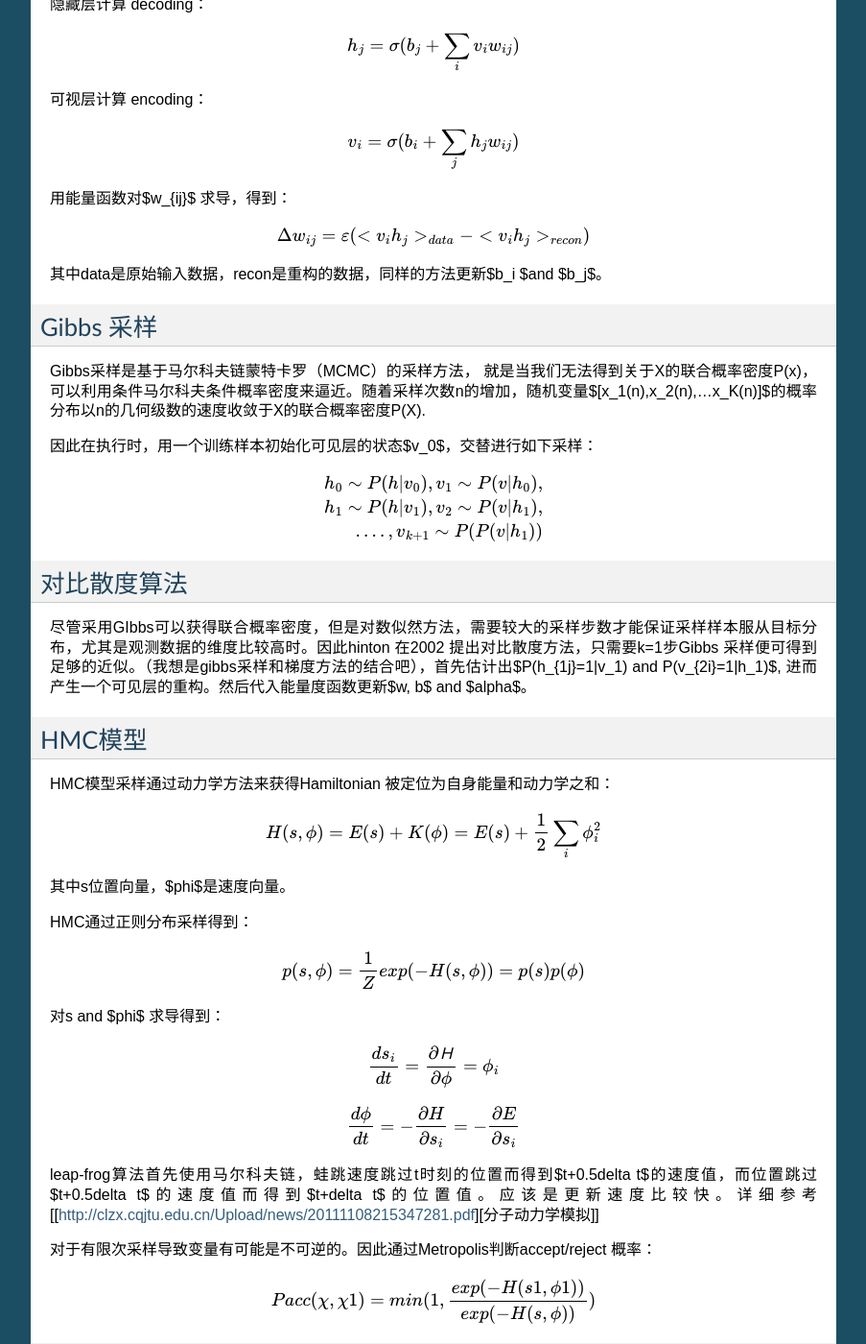
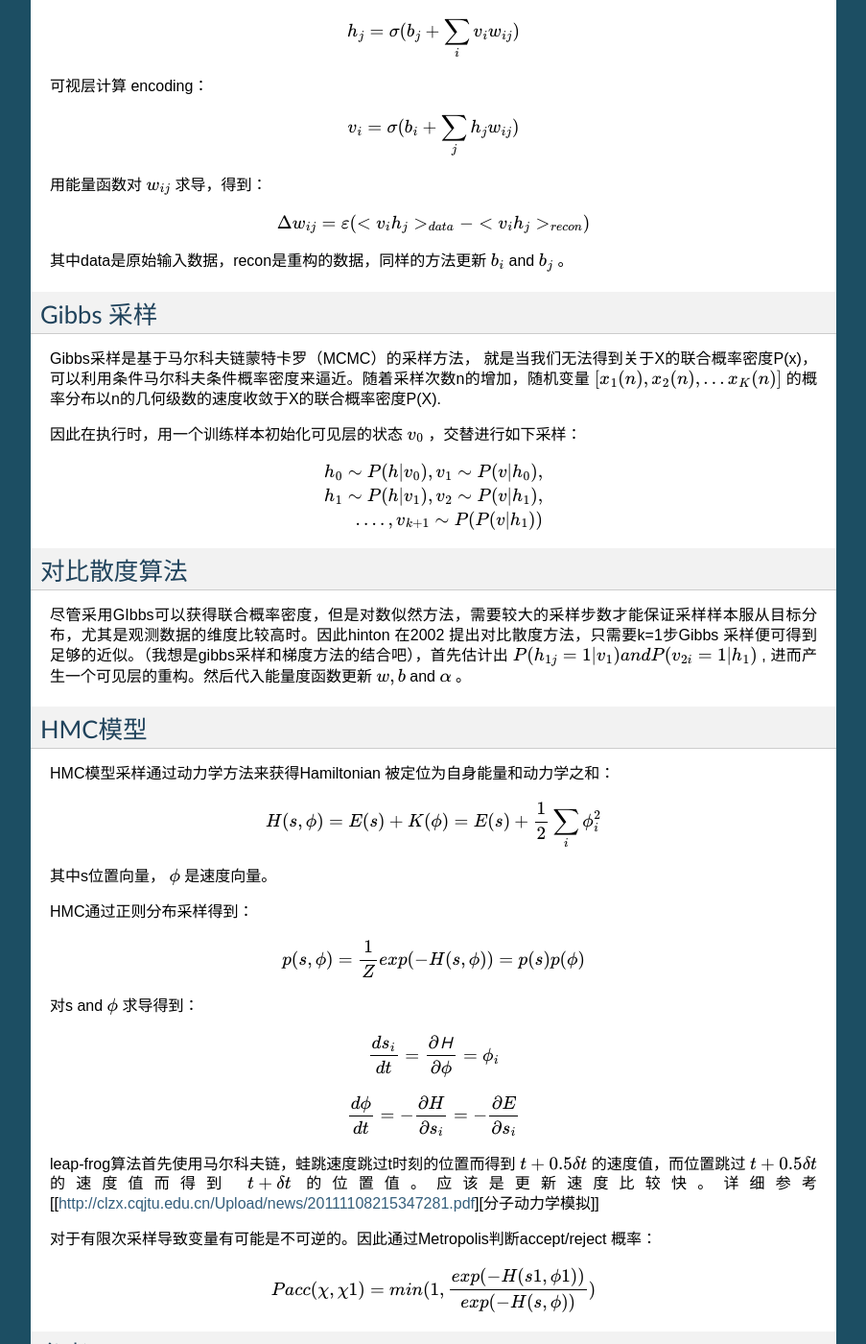
Before and after one commit to hiqdevlord/DeepLearningOnGPU, a Sphinx documentation site: the page built from source/basicConcept.rst, in a window 1280 px wide and 1400 px high, scrolled down 7436 px. Shown: the whole window at 96% size, without its empty margins (198-1101 px from the left). Built offline with Sphinx 7.4.7, drawn with Linux system fonts in a browser that asks for light colours; some of the changed lines change nothing that is shown; some of the changed text lies outside the part shown.

Commit message:
修改 rbm行内公式： $   》:math

```diff
--- a/source/basicConcept/RBM.rst
+++ b/source/basicConcept/RBM.rst
@@ -25,7 +25,7 @@ EBM有两个主要的任务，一个是推断(Inference)，它主要是在给定
 
    l(\theta,D)=-L(\theta,D)=-\frac{1}{N}\sum_{x^{(i)\in D}\log p(x^{(i)})}
 
-对$\theta$ 求偏导，得到：
+对 :math:`\theta`  求偏导，得到：
 
 .. math::
 
@@ -37,7 +37,7 @@ EBM有两个主要的任务，一个是推断(Inference)，它主要是在给定
 
    P(x)=\sum_h P(x,h)=\sum_h \frac{e^{-E(x,h)}}{Z}
 
-并进行求导，但是上式中$Z=\sum_x e^{-E(x)}$,对x进行求导非常困难，因此通过采样方法获得近似值。
+并进行求导，但是上式中 :math:`Z=\sum_x e^{-E(x)}` ,对x进行求导非常困难，因此通过采样方法获得近似值。
 
 因此采用玻尔兹曼机实现，但是BM方法计算量非常大，后来使用RBM模型,在层内无联系。
 \begin{figure}
@@ -86,21 +86,21 @@ RBM中使用两层，首先估计隐藏层的概率，然后用随机概率判
 
    v_i=\sigma(b_i+\sum_j h_j w_{ij})
 
-用能量函数对$w_{ij}$ 求导，得到：
+用能量函数对 :math:`w_{ij}`  求导，得到：
 
 .. math::
 
    \Delta w_{ij}=\varepsilon (<v_i h_j>_{data}-<v_i h_j>_{recon})
 
-其中data是原始输入数据，recon是重构的数据，同样的方法更新$b_i $and $b_j$。
+其中data是原始输入数据，recon是重构的数据，同样的方法更新 :math:`b_i` and  :math:`b_j` 。
 
 
 Gibbs 采样
 ==========
 
-Gibbs采样是基于马尔科夫链蒙特卡罗（MCMC）的采样方法， 就是当我们无法得到关于X的联合概率密度P(x)，可以利用条件马尔科夫条件概率密度来逼近。随着采样次数n的增加，随机变量$[x_1(n),x_2(n),...x_K(n)]$的概率分布以n的几何级数的速度收敛于X的联合概率密度P(X).
+Gibbs采样是基于马尔科夫链蒙特卡罗（MCMC）的采样方法， 就是当我们无法得到关于X的联合概率密度P(x)，可以利用条件马尔科夫条件概率密度来逼近。随着采样次数n的增加，随机变量 :math:`[x_1(n),x_2(n),...x_K(n)]` 的概率分布以n的几何级数的速度收敛于X的联合概率密度P(X).
 
-因此在执行时，用一个训练样本初始化可见层的状态$v_0$，交替进行如下采样：
+因此在执行时，用一个训练样本初始化可见层的状态 :math:`v_0` ，交替进行如下采样：
 
 .. math::
 
@@ -112,7 +112,7 @@ Gibbs采样是基于马尔科夫链蒙特卡罗（MCMC）的采样方法， 就
 对比散度算法
 ============
 
-尽管采用GIbbs可以获得联合概率密度，但是对数似然方法，需要较大的采样步数才能保证采样样本服从目标分布，尤其是观测数据的维度比较高时。因此hinton 在2002 提出对比散度方法，只需要k=1步Gibbs 采样便可得到足够的近似。（我想是gibbs采样和梯度方法的结合吧），首先估计出$P(h_{1j}=1|v_1) and P(v_{2i}=1|h_1)$, 进而产生一个可见层的重构。然后代入能量度函数更新$w, b$ and $\alpha$。
+尽管采用GIbbs可以获得联合概率密度，但是对数似然方法，需要较大的采样步数才能保证采样样本服从目标分布，尤其是观测数据的维度比较高时。因此hinton 在2002 提出对比散度方法，只需要k=1步Gibbs 采样便可得到足够的近似。（我想是gibbs采样和梯度方法的结合吧），首先估计出 :math:`P(h_{1j}=1|v_1) and P(v_{2i}=1|h_1)` , 进而产生一个可见层的重构。然后代入能量度函数更新 :math:`w, b`  and  :math:`\alpha` 。
 
 HMC模型
 =======
@@ -123,7 +123,7 @@ HMC模型采样通过动力学方法来获得Hamiltonian 被定位为自身能
 
    H(s,\phi)=E(s)+K(\phi)=E(s)+\frac{1}{2}\sum_i\phi_i^2
 
-其中s位置向量，$\phi$是速度向量。
+其中s位置向量， :math:`\phi` 是速度向量。
 
 HMC通过正则分布采样得到：
 
@@ -131,7 +131,7 @@ HMC通过正则分布采样得到：
 
    p(s,\phi)=\frac{1}{Z}exp(-H(s,\phi))=p(s)p(\phi)
 
-对s and $\phi$ 求导得到：
+对s and  :math:`\phi`  求导得到：
 
 .. math::
 
@@ -142,7 +142,7 @@ HMC通过正则分布采样得到：
    \frac {d \phi}{dt}=-\frac{\partial H}{\partial s_i}= -\frac{\partial E}{\partial s_i}
 
 
-leap-frog算法首先使用马尔科夫链，蛙跳速度跳过t时刻的位置而得到$t+0.5\delta t$的速度值，而位置跳过$t+0.5\delta t$的速度值而得到$t+\delta t$的位置值。应该是更新速度比较快。详细参考[[http://clzx.cqjtu.edu.cn/Upload/news/20111108215347281.pdf][分子动力学模拟]]
+leap-frog算法首先使用马尔科夫链，蛙跳速度跳过t时刻的位置而得到 :math:`t+0.5\delta t` 的速度值，而位置跳过 :math:`t+0.5\delta t` 的速度值而得到 :math:`t+\delta t` 的位置值。应该是更新速度比较快。详细参考[[http://clzx.cqjtu.edu.cn/Upload/news/20111108215347281.pdf][分子动力学模拟]]
 
 
 对于有限次采样导致变量有可能是不可逆的。因此通过Metropolis判断accept/reject 概率：
--- a/source/basicConcept/introduction.rst
+++ b/source/basicConcept/introduction.rst
@@ -64,7 +64,7 @@
 
   E^N=\frac{1}{2}\sum_{n=1}^{N}\sum_{k=1}^C(t_k^n-y_k^n)^2
 
-这里:math:`t_k^n`表示第n个样本对应的标签的第k维。:math:`y_k^n`表示第n个样本对应的网络输出的第k 个输出。
+这里:math:`t_k^n` 表示第n个样本对应的标签的第k维。:math:`y_k^n` 表示第n个样本对应的网络输出的第k 个输出。
 
 对于样本n的误差可以表示为：
 
@@ -134,8 +134,7 @@
    \frac{\partial E}{\partial b}=\frac{\partial E}{\partial u}\frac{\partial u}{\partial b}=\delta
 
 
-因为:math:`\frac{\partial u}{\partial b}=1`, 所以:math:`\frac{\partial E}{\partial b}=\frac{\partial E}{\partial u}=\delta`
-这里bias基的灵敏度是什么意思？？
+因为:math:`\frac{\partial u}{\partial b}=1`, 所以:math:`\frac{\partial E}{\partial b}=\frac{\partial E}{\partial u}=\delta`, 这里bias基的灵敏度是什么意思？？
 
 .. math::
 
@@ -200,7 +199,7 @@
 
    x_j^l = f(\sum_{i\in M_j}x_i^{l-1}*k_{ij}^l+b_j^l)
 
-:math:`M_j`表示选择的输入maps的集合。（对于图像处理，是获取边缘信息。）
+:math:`M_j` 表示选择的输入maps的集合。（对于图像处理，是获取边缘信息。）
 
 此时的灵敏度可以表示为：
 
@@ -216,7 +215,7 @@ Sub-sampling Layers 子采样层
 
    x_j^l=f(\beta_j^l down (x_j^{l-1})+b_j^l)
 
-:math:`down(.)`表示下采样函数。
+:math:`down(.)` 表示下采样函数。
 
 .. graphviz::
 
```
